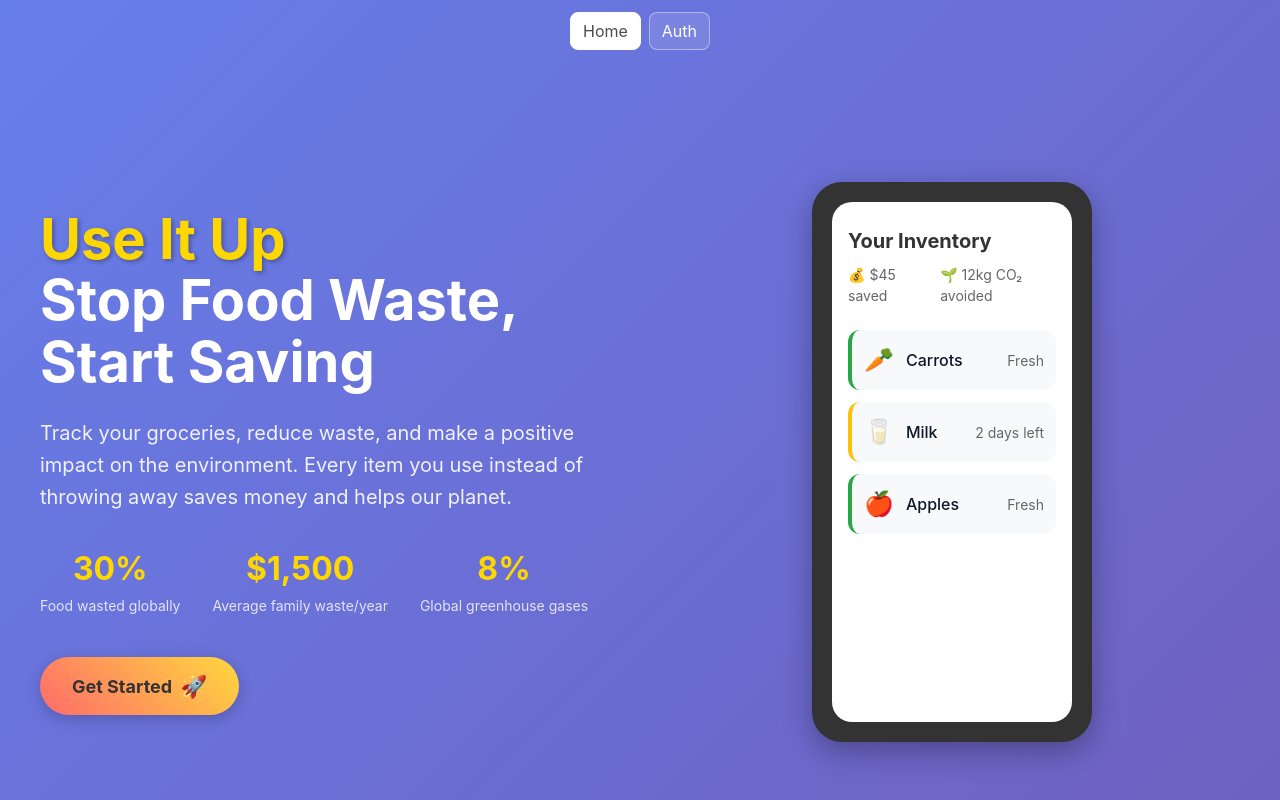
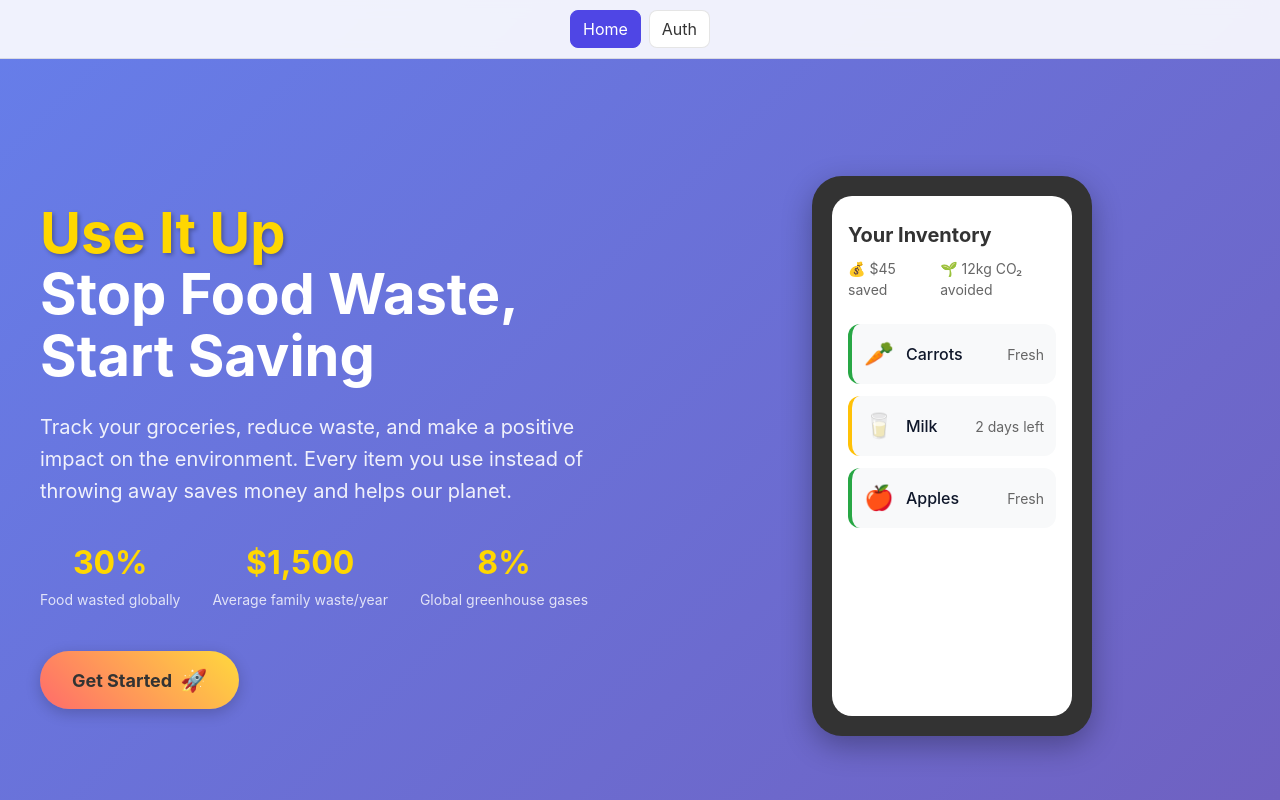
Before and after one commit to RayLi-Muye/5120-tp23-DrPantrist, a Vue app in the folder frontend/: page / in a window 1280 px wide. Shown: the top 800 px of the page. Built offline with nearby package versions, Linux system fonts and the light colour scheme; no server answers; the HTML template or start-up script is replaced by a standard one.

Commit message:
feat(nav): fix Home/Auth toggle to top; move Auth nav outside form; add top padding to avoid overlap

```diff
--- a/frontend/src/views/AuthView.vue
+++ b/frontend/src/views/AuthView.vue
@@ -1,6 +1,5 @@
 <template>
   <div class="auth-view">
-    <div class="auth-container">
     <nav class="top-toggle-nav" aria-label="Primary">
       <router-link
         to="/"
@@ -13,18 +12,15 @@
         :class="{ active: $route.path === '/auth' }"
       >Auth</router-link>
     </nav>
-      <div class="auth-header">
+    <div class="auth-container">
+      <!-- <div class="auth-header">
         <h1 class="auth-title">UseItUp</h1>
         <p class="auth-subtitle">Track your groceries, reduce waste</p>
-      </div>
+      </div> -->
 
       <!-- Create New Inventory -->
       <div v-if="authMode === 'create'" class="auth-form">
-        <h2>Create Your Inventory</h2>
-        <p class="form-description">
-          Give your inventory a name to get started
-        </p>
-
+        <h1>Create Your Inventory</h1>
         <form @submit.prevent="handleCreateInventory">
           <div class="form-group">
             <label for="displayName">Your Name</label>
@@ -316,15 +312,27 @@ onMounted(async () => {
   display: flex;
   align-items: center;
   justify-content: center;
-  padding: var(--spacing-md);
+  padding: calc(var(--spacing-md) + 56px) var(--spacing-md) var(--spacing-md);
   background: linear-gradient(135deg, #667eea 0%, #764ba2 100%);
 }
 
 .top-toggle-nav {
+  position: fixed;
+  top: 0;
+  left: 0;
+  right: 0;
   display: flex;
   gap: var(--spacing-sm);
   justify-content: center;
-  margin-bottom: var(--spacing-md);
+  padding: 10px 12px;
+  background: rgba(255, 255, 255, 0.9);
+  backdrop-filter: blur(8px);
+  border-bottom: 1px solid var(--color-border);
+  z-index: 1000;
+}
+
+.top-toggle-nav {
+  display: flex;
 }
 
 .toggle-btn {
@@ -332,13 +340,13 @@ onMounted(async () => {
   padding: 6px 12px;
   border: 1px solid var(--color-border);
   border-radius: var(--border-radius-md);
-  color: var(--color-text-secondary);
+  color: var(--color-text-primary);
+  background: white;
   transition: all var(--duration-fast) ease;
 }
 
 .toggle-btn:hover {
   background: var(--color-bg-secondary);
-  color: var(--color-text-primary);
 }
 
 .toggle-btn.active {
--- a/frontend/src/views/HomePage.vue
+++ b/frontend/src/views/HomePage.vue
@@ -1,6 +1,6 @@
 <template>
   <div class="home-page">
-    <!-- Simple top nav to switch between Home and Auth -->
+    <!-- Fixed top nav to switch between Home and Auth -->
     <nav class="top-toggle-nav" aria-label="Primary">
       <router-link
         to="/"
@@ -170,33 +170,42 @@ const getStarted = () => {
 .home-page {
   min-height: 100vh;
   background: linear-gradient(135deg, #667eea 0%, #764ba2 100%);
+  padding-top: 56px;
 }
 
 .top-toggle-nav {
+  position: fixed;
+  top: 0;
+  left: 0;
+  right: 0;
   display: flex;
   gap: 8px;
   justify-content: center;
-  padding: 12px 0;
+  padding: 10px 12px;
+  background: rgba(255, 255, 255, 0.9);
+  backdrop-filter: blur(8px);
+  border-bottom: 1px solid rgba(0,0,0,0.1);
+  z-index: 1000;
 }
 
 .toggle-btn {
   text-decoration: none;
   padding: 6px 12px;
-  border: 1px solid rgba(255,255,255,0.4);
+  border: 1px solid rgba(0,0,0,0.1);
   border-radius: 8px;
-  color: white;
-  background: rgba(255,255,255,0.12);
+  color: #333;
+  background: white;
   transition: all 0.2s ease;
 }
 
 .toggle-btn:hover {
-  background: rgba(255,255,255,0.2);
+  background: #f5f5f5;
 }
 
 .toggle-btn.active {
-  background: white;
-  color: #4b4b4b;
-  border-color: white;
+  background: #4f46e5;
+  color: #fff;
+  border-color: #4f46e5;
 }
 
 /* Hero Section */
```
Lines whose indentation alone changed are shown as unchanged.
